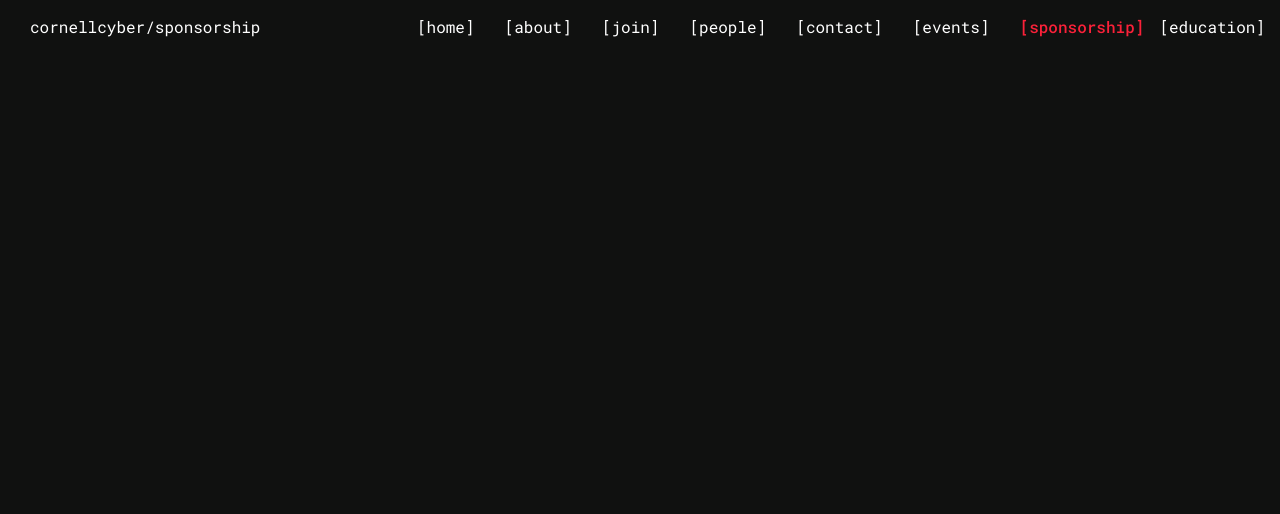
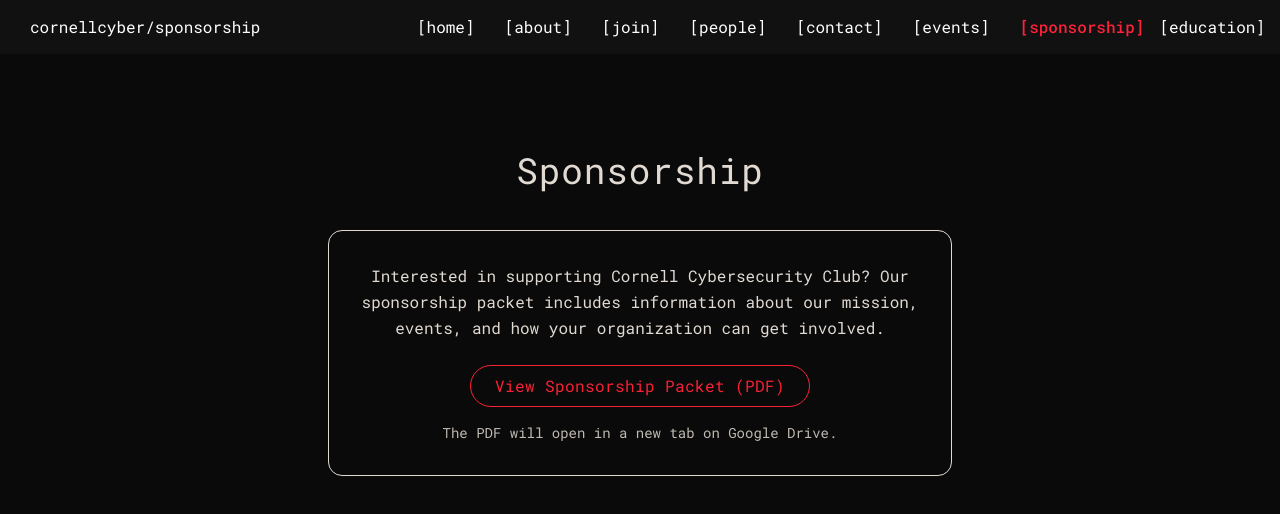
Before and after one commit to Cornell-Cybersecurity-Club/webdev-fa25, a React (Vite) app in the folder cyber-security-website/: page /sponsorship in a window 1280 px wide. Shown: the top 514 px of the page. Built offline with nearby package versions, Linux system fonts and the light colour scheme.

Commit message:
added sponsorship page and the core values section to the bottom of the about page

```diff
--- a/cyber-security-website/src/App.tsx
+++ b/cyber-security-website/src/App.tsx
@@ -5,7 +5,8 @@ import About from "./pages/About";
 import Join from "./pages/Join";
 import People from "./pages/People";
 import Contact from "./pages/Contact";
-import CTF from "./pages/CTF";
+//import Events from "./pages/Events";;
+import Sponsorship from "./pages/Sponsorship.tsx";
 import "./App.css";
 
 function App() {
@@ -21,7 +22,7 @@ function App() {
             <Route path="/join" element={<Join />} />
             <Route path="/people" element={<People />} />
             <Route path="/contact" element={<Contact />} />
-            <Route path="/ctf" element={<CTF />} />
+            <Route path="/sponsorship" element={<Sponsorship />} />
           </Routes>
         </main>
       </div>
--- a/cyber-security-website/src/pages/About.tsx
+++ b/cyber-security-website/src/pages/About.tsx
@@ -186,9 +186,53 @@ const About = () => {
             </div>
           </div>
         </section>
-        <h2 className="text-3xl tracking-wide mb-8 font-['Roboto_Mono']">
-          Core Values
-        </h2>
+
+        {/* --- CORE VALUES (Square Bracket Style) --- */}
+<section className="w-full flex flex-col items-center pb-16 mt-4">
+  <h2 className="text-3xl tracking-wide mb-16 font-['Roboto_Mono']">
+    Core Values
+  </h2>
+
+  <div className="w-11/12 md:w-4/5 flex flex-col md:flex-row items-center justify-between gap-16">
+
+    {[1,2,3].map((i)=>(
+      <div key={i} className="flex flex-col items-center gap-4">
+
+        {/* Bracket Icon Container */}
+        <div className="relative flex items-center justify-center h-24 w-24 text-[#FA2136]">
+
+          {/* left bracket */}
+          <span className="absolute left-0 top-1/2 -translate-y-1/2 text-4xl font-bold select-none">
+            [
+          </span>
+
+          {/* right bracket */}
+          <span className="absolute right-0 top-1/2 -translate-y-1/2 text-4xl font-bold select-none">
+            ]
+          </span>
+
+          {/* Inside text or icon */}
+          <span className="text-xs uppercase tracking-widest">
+            Icon
+          </span>
+        </div>
+
+        {/* Description label */}
+        <p className="text-xs md:text-sm uppercase tracking-[0.25em] text-center">
+          Expand On Value
+        </p>
+
+      </div>
+    ))}
+  </div>
+
+  {/* Divider Line */}
+  <div className="w-11/12 md:w-4/5 mt-24">
+    <div className="border-t border-[#FA2136]" />
+  </div>
+</section>
+
+
       </div>
 
       <Footer />
--- /dev/null
+++ b/cyber-security-website/src/pages/Sponsorship.tsx
@@ -0,0 +1,35 @@
+const Sponsorship = () => {
+  const pdfUrl =
+    "https://drive.google.com/file/d/1l6N3hVTod1jawR906S_-viu-ymoqXPbW/view?usp=sharing";
+
+  return (
+    <div className="w-full min-h-screen bg-[#0A0A0A] text-[#E1DAD3] flex flex-col items-center pt-24 px-4">
+      <h1 className="text-3xl md:text-4xl tracking-wide mb-10 font-['Roboto_Mono']">
+        Sponsorship
+      </h1>
+
+      <div className="w-11/12 md:w-3/5 lg:w-1/2 border border-[#E1DAD3] rounded-xl p-8 text-center">
+        <p className="text-sm md:text-base leading-relaxed mb-6">
+          Interested in supporting Cornell Cybersecurity Club? Our sponsorship
+          packet includes information about our mission, events, and how your
+          organization can get involved.
+        </p>
+
+        <a
+          href={pdfUrl}
+          target="_blank"
+          rel="noopener noreferrer"
+          className="inline-block border border-[#FA2136] text-[#FA2136] px-6 py-2 rounded-full tracking-wide text-sm md:text-base hover:bg-[#FA2136] hover:text-[#0A0A0A] transition"
+        >
+          View Sponsorship Packet (PDF)
+        </a>
+
+        <p className="mt-4 text-xs md:text-sm text-[#C2BBB3]">
+          The PDF will open in a new tab on Google Drive.
+        </p>
+      </div>
+    </div>
+  );
+};
+
+export default Sponsorship;
```
Also changed, not shown: cyber-security-website/src/pages/Sposors.tsx (deleted).
